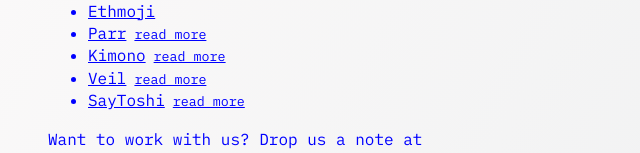
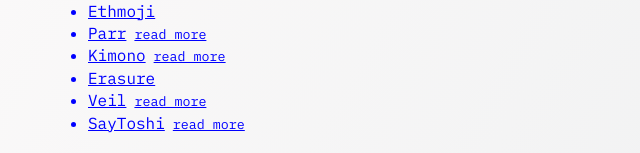
Before and after one commit to hillstreetlabs/public, a Next.js app: page / in a window 1280 px wide. Shown: the part 505-658 px from the top of the page, without its empty margins (0-640 px from the left). Built offline with nearby package versions, Linux system fonts and the light colour scheme.

Commit message:
Add Erasure and veil.co link

```diff
--- a/pages/index.js
+++ b/pages/index.js
@@ -78,15 +78,17 @@
                 </small>
               </li>
               <li>
-                <a target="_blank" href="https://veil.market">
+                <a target="_blank" href="https://erasure.xxx">
+                  Erasure
+                </a>
+              </li>
+              <li>
+                <a target="_blank" href="https://veil.co">
                   Veil
                 </a>
                 <small>
                   {" "}
-                  <a
-                    target="_blank"
-                    href="https://medium.com/veil-blog"
-                  >
+                  <a target="_blank" href="https://medium.com/veil-blog">
                     read more
                   </a>
                 </small>
```
